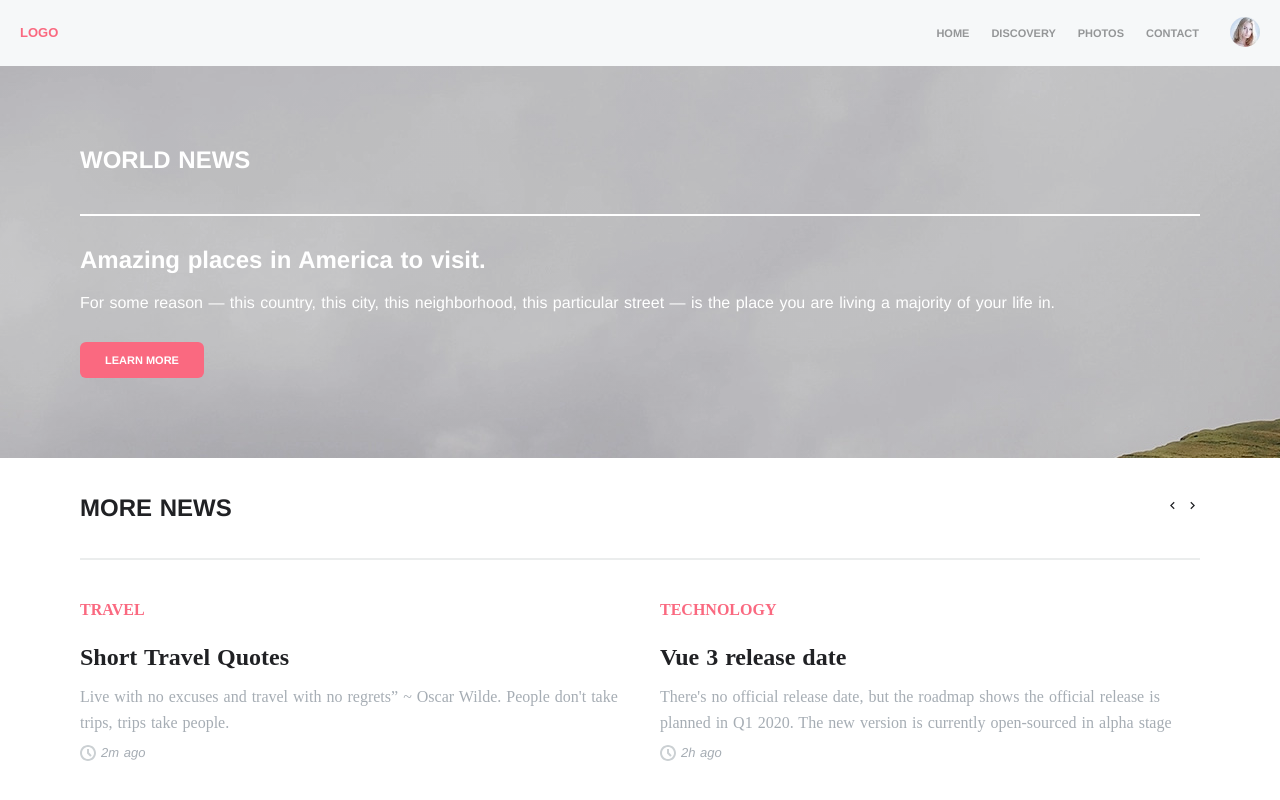
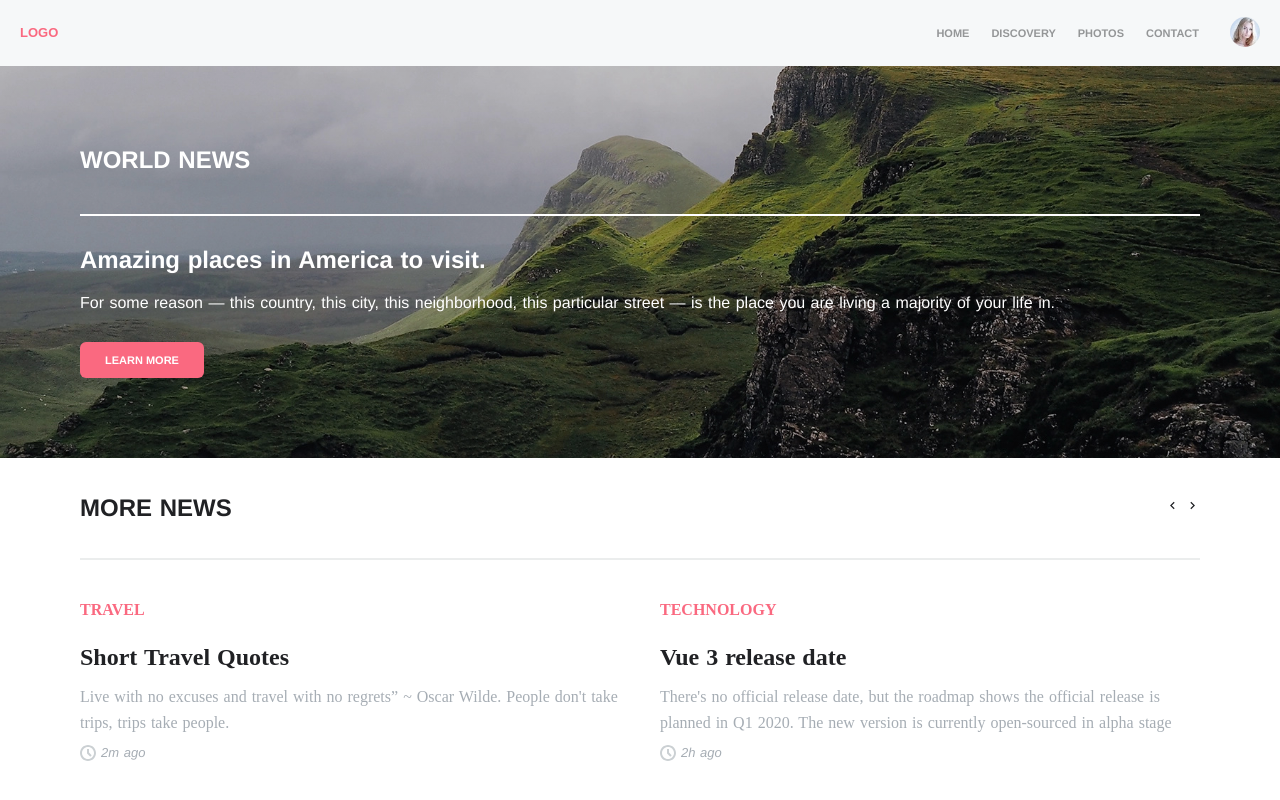
Before and after one commit to lightxlamp/stas-test, a Nuxt app in the folder stas-test/: page / in a window 1280 px wide. Shown: the top 800 px of the page. Built offline with nearby package versions, Linux system fonts and the light colour scheme; a web font is replaced by a local one.

Commit message:
style: main article-background fixed

```diff
--- a/stas-test/assets/scss/_components.scss
+++ b/stas-test/assets/scss/_components.scss
@@ -1,8 +1,7 @@
 .main-article {
+  background: linear-gradient(rgba(0, 0, 0, 0.2), rgba(0, 0, 0, 0.2)), url("../img/mountain.jpg");
   background-position: center; // lovely fix
   background-size: cover;
-  background: linear-gradient(rgba(0, 0, 0, 0.2), rgba(0, 0, 0, 0.2)),
-    url("../img/mountain.jpg");
   color: #fff;
   display: flex;
   flex-direction: column;
@@ -297,7 +296,6 @@
     &--happening-now {
       background-position: center;
       background-repeat: no-repeat;
-      background-size: 50% 50%;
       background-size: cover;
       border-radius: $border-radius;
       min-height: 300px;
@@ -433,13 +431,13 @@
   }
 
   &__settings-icon {
-    background-size: cover;
     height: 1.6rem;
     width: 1.6rem;
 
     // We can't change color of icon when we adding it this way. So just leave this for older browsers
     background-image: url("../img/svg/equalizer.svg");
     background-position: center;
+    background-size: cover;
 
     @supports (-webkit-mask-image: url()) or (mask-image: url()) {
       -webkit-mask-image: url("../img/svg/equalizer.svg");
@@ -826,8 +824,7 @@ h2 {
 
 .main-story {
   // top, transparent black, faked with gradient - instead of filter: brightness
-  background: linear-gradient(rgba(0, 0, 0, 0), rgba(0, 0, 0, 0.5)),
-    url(../img/parrot.jpg);
+  background: linear-gradient(rgba(0, 0, 0, 0), rgba(0, 0, 0, 0.5)), url(../img/parrot.jpg);
   background-size: cover;
   background-position: center;
   padding: 14rem 2.4rem 4rem;
```
